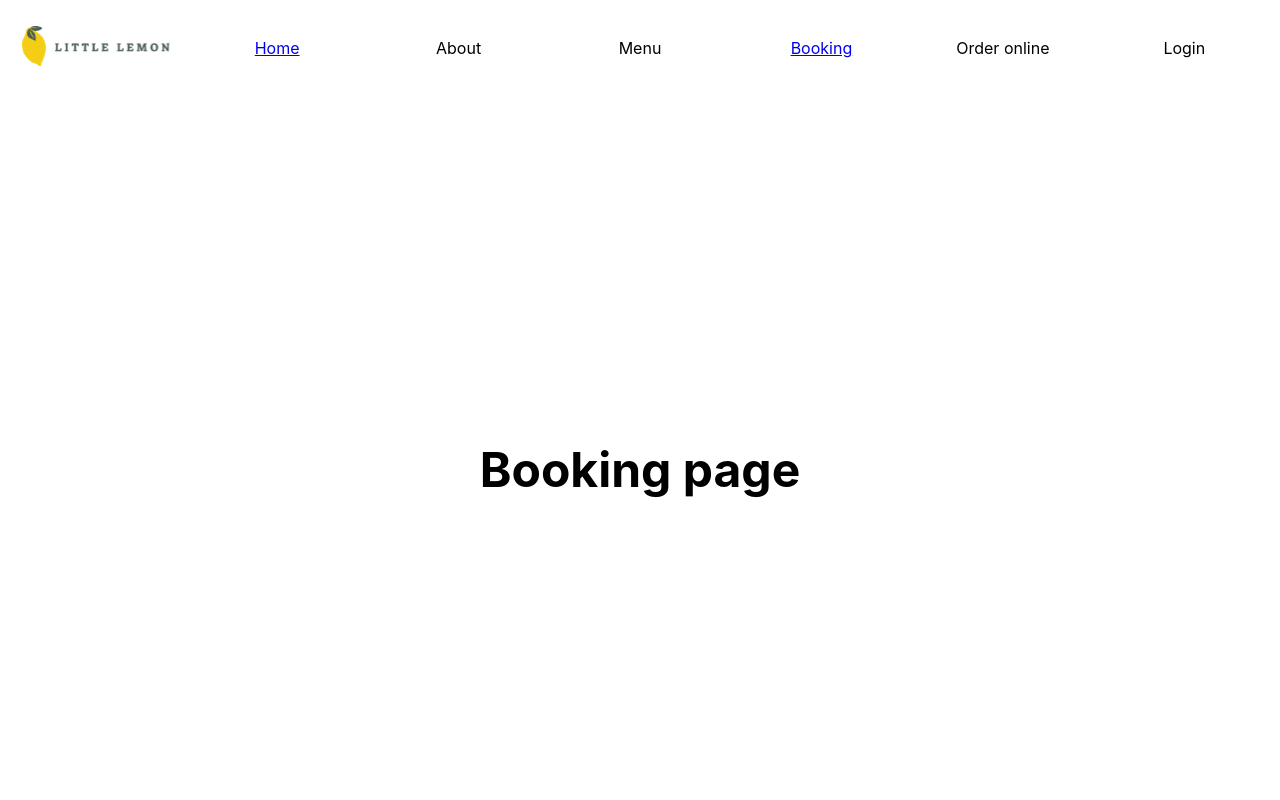
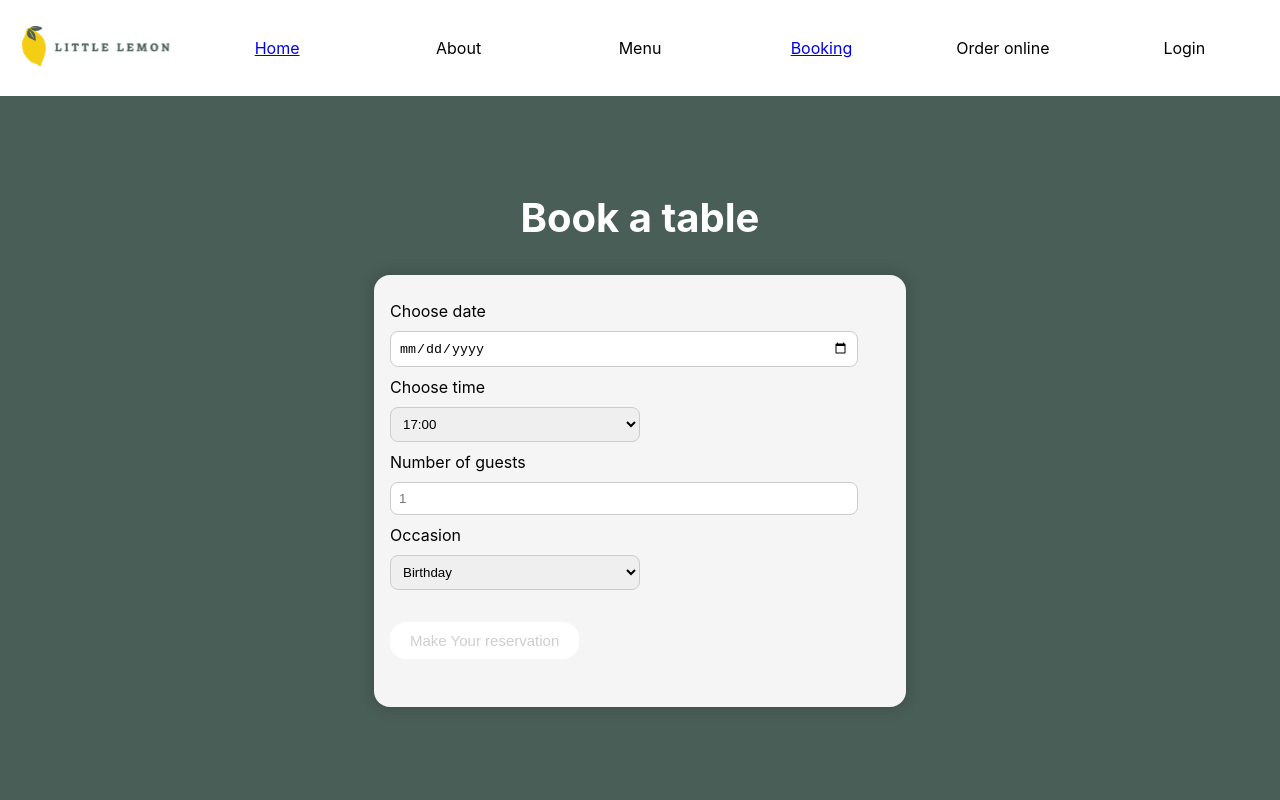
Before and after one commit to AntonioCait/capstone-project, a React (Create React App) app: page /booking in a window 1280 px wide. Shown: the top 800 px of the page. Built offline with nearby package versions, Linux system fonts and the light colour scheme.

Commit message:
booking form added

```diff
--- a/public/index.html
+++ b/public/index.html
@@ -31,6 +31,7 @@
       Learn how to configure a non-root public URL by running `npm run build`.
     -->
   <title>Little Lemon</title>
+
 </head>
 
 <body>
@@ -46,6 +47,7 @@
       To begin the development, run `npm start` or `yarn start`.
       To create a production bundle, use `npm run build` or `yarn build`.
     -->
+  <!-- <script src="https://raw.githubusercontent.com/Meta-Front-End-Developer-PC/capstone/master/api.js"></script> -->
 </body>
 
 </html>
--- /dev/null
+++ b/src/components/BookingForm.jsx
@@ -0,0 +1,102 @@
+import { useState } from 'react';
+import { Link } from 'react-router-dom';
+import '../styles/BookingForm.css';
+
+export const BookingForm = (props) => {
+	const [date, setDate] = useState('');
+	const [guests, setGuests] = useState('');
+	const [occasion, setOccasion] = useState('');
+
+	const handleDate = (e) => {
+		setDate(e.target.value);
+	};
+
+	const handleGuests = (e) => {
+		// setGuests(e.target.value);
+		// value cant be less than 1
+		if (e.target.value < 1) {
+			setGuests(1);
+		} else {
+			setGuests(e.target.value);
+		}
+	};
+
+	const handleOccasion = (e) => {
+		setOccasion(e.target.value);
+	};
+
+	const handleSubmit = (e) => {
+		e.preventDefault();
+	};
+
+	return (
+		<form className="form-form" onSubmit={handleSubmit}>
+			<label for="res-date">Choose date</label>
+			<input required type="date" id="res-date" name="res-date" value={date} onChange={handleDate} />
+			<label for="res-time">Choose time</label>
+			<select required name="res-time" id="res-time" onChange={props.handleTime}>
+				{Object.keys(props.availableTimes).map((time) => (
+					<option key={time} value={time}>
+						{time}
+					</option>
+				))}
+			</select>
+
+			<label for="guests">Number of guests</label>
+			<input
+				required
+				type="number"
+				placeholder="1"
+				min="1"
+				max="10"
+				id="guests"
+				value={guests}
+				onChange={handleGuests}
+			/>
+			<label for="occasion">Occasion</label>
+			<select required id="occasion" value={occasion} onChange={handleOccasion}>
+				<option>Birthday</option>
+				<option>Anniversary</option>
+			</select>
+			{/* <input type="submit" value="Make Your reservation" /> */}
+
+			{date && guests && occasion ? (
+				<Link to="/confirmed-booking">
+					<button
+						style={{
+							margin: '2rem 0',
+							backgroundColor: '#f5a623',
+							color: 'white',
+							border: 'none',
+							padding: '10px 20px',
+							borderRadius: '16px',
+							cursor: 'pointer',
+							fontSize: '15px',
+							fontWeight: 'medium',
+							transition: 'all 0.3s ease-in-out',
+						}}
+					>
+						Make Your reservation
+					</button>
+				</Link>
+			) : (
+				<button
+					style={{
+						margin: '2rem 0',
+						backgroundColor: '#ffffff',
+						color: '#cecece',
+						border: 'none',
+						padding: '10px 20px',
+						borderRadius: '16px',
+						fontSize: '15px',
+						fontWeight: 'medium',
+						transition: 'all 0.3s ease-in-out',
+					}}
+					disabled
+				>
+					Make Your reservation
+				</button>
+			)}
+		</form>
+	);
+};
--- a/src/index.js
+++ b/src/index.js
@@ -7,6 +7,7 @@ import { BrowserRouter, Routes, Route } from 'react-router-dom';
 import { Header } from './sections/Header';
 import { Footer } from './sections/Footer';
 import { Booking } from './pages/Booking';
+import ConfirmedBooking from './pages/ConfirmedBooking';
 
 const root = ReactDOM.createRoot(document.getElementById('root'));
 root.render(
@@ -16,6 +17,7 @@ root.render(
 			<Routes>
 				<Route path="/" element={<App />} />
 				<Route path="/booking" element={<Booking />} />
+				<Route path="/confirmed-booking" element={<ConfirmedBooking />} />
 			</Routes>
 			<Footer />
 		</BrowserRouter>
--- a/src/pages/Booking.jsx
+++ b/src/pages/Booking.jsx
@@ -1,11 +1,59 @@
 import '../styles/Booking.css';
+import { BookingForm } from '../components/BookingForm';
+import { useState, useReducer, useEffect } from 'react';
 
 export const Booking = () => {
+	// const [availableTimes, setAvailableTimes] = useState([
+	// 	'17:00',
+	// 	'18:00',
+	// 	'19:00',
+	// 	'20:00',
+	// 	'21:00',
+	// 	'22:00',
+	// ]);
+
+	// change availableTimes to a reducer
+	// const [availableTimes, setAvailableTimes] = useReducer((state, newState) => ({ ...state, ...newState }), {
+	// 	'17:00': true,
+	// 	'18:00': true,
+	// 	'19:00': true,
+	// 	'20:00': true,
+	// 	'21:00': true,
+	// 	'22:00': true,
+	// });
+
+	function updateTimes(time, value) {
+		setAvailableTimes({ [time]: value });
+	}
+
+	// function called initializeTimes which will create the initial state for the availableTimes.
+	function initializeTimes() {
+		const times = {};
+		for (let i = 17; i < 23; i++) {
+			times[`${i}:00`] = true;
+		}
+		return times;
+	}
+
+	// useEffect(() => {
+	// 	initializeTimes();
+	// }, []);
+
+	// change availableTimes to a reducer using the useReducer function and provide the two previous functions as parameters.
+	const [availableTimes, setAvailableTimes] = useReducer(
+		(state, newState) => ({ ...state, ...newState }),
+		initializeTimes()
+	);
+
+	// const handleTime = (e) => {
+	// 	setAvailableTimes(e.target.value);
+	// };
 	return (
 		<>
 			<section className="booking-wrapper">
+				<h1>Book a table</h1>
 				<div className="booking-container">
-					<h1>Booking page</h1>
+					<BookingForm availableTimes={availableTimes} handleTime={updateTimes} />
 				</div>
 			</section>
 		</>
--- /dev/null
+++ b/src/pages/ConfirmedBooking.jsx
@@ -0,0 +1,13 @@
+import React from 'react';
+import '../styles/ConfirmedBooking.css';
+
+const ConfirmedBooking = () => {
+	return (
+		<section className="confirmed-wrapper">
+			<h1>Booking Confirmed!</h1>
+			<p>Thank you for your booking. We look forward to seeing you soon.</p>
+		</section>
+	);
+};
+
+export default ConfirmedBooking;
--- a/src/sections/Header.jsx
+++ b/src/sections/Header.jsx
@@ -46,10 +46,14 @@ const Navbar = () => {
 			</div>
 			{isMenuOpen && (
 				<ul className="nav-list-mobile">
-					<li>Home</li>
+					<Link to="/">
+						<li>Home</li>
+					</Link>
 					<li>About</li>
 					<li>Menu</li>
-					<li>Reservations</li>
+					<Link to="/booking">
+						<li>Booking</li>
+					</Link>
 					<li>Order online</li>
 					<li>Login</li>
 				</ul>
--- a/src/styles/Booking.css
+++ b/src/styles/Booking.css
@@ -1,19 +1,41 @@
 .booking-wrapper {
 	margin-top: 60px;
-	height: 100vh;
+	/* height: 100vh; */
+	background-color: #495e57;
+	padding: 100px 0 100px 0;
+}
+
+.booking-wrapper h1 {
+	color: #fff;
+	font-size: 2.5rem;
+	text-align: center;
 }
 
 .booking-container {
 	display: flex;
+	flex-direction: column;
+	align-items: center;
 	justify-content: center;
-	align-items: center;
-	height: 100%;
+	width: 100%;
+	max-width: 1200px;
+	margin: 0 auto;
 }
 
-.booking-container h1 {
-	font-size: 3rem;
-	font-weight: 700;
-	color: black;
-	text-align: center;
-	margin-bottom: 20px;
+/* media queries */
+@media screen and (max-width: 768px) {
+	.booking-container {
+		max-width: 80%;
+	}
 }
+
+@media screen and (max-width: 480px) {
+	.booking-container {
+		max-width: 80%;
+	}
+}
+
+@media screen and (max-width: 320px) {
+	.booking-container {
+		max-width: 80%;
+	}
+}
--- /dev/null
+++ b/src/styles/BookingForm.css
@@ -0,0 +1,59 @@
+.form-form {
+	display: flex;
+	flex-direction: column;
+	align-items: flex-start;
+	justify-content: start;
+	width: 100%;
+	max-width: 500px;
+	background-color: #f5f5f5;
+	border-radius: 16px;
+	padding: 16px;
+	box-shadow: 0 0 16px 0 rgba(0, 0, 0, 0.2);
+}
+
+.form-form label {
+	display: flex;
+	flex-direction: column;
+	width: 100%;
+	margin-bottom: 10px;
+	margin-top: 10px;
+}
+
+.form-form input {
+	width: 90%;
+	padding: 8px;
+	border-radius: 8px;
+	border: 1px solid #ccc;
+}
+
+.form-form select {
+	width: 50%;
+	padding: 8px;
+	border-radius: 8px;
+	border: 1px solid #ccc;
+}
+
+/* media queries */
+@media screen and (max-width: 768px) {
+	.form-form {
+		max-width: 80%;
+	}
+}
+
+@media screen and (max-width: 480px) {
+	.form-form {
+		max-width: 80%;
+	}
+}
+
+@media screen and (max-width: 320px) {
+	.form-form {
+		max-width: 80%;
+	}
+}
+
+@media screen and (max-width: 280px) {
+	.form-form {
+		max-width: 80%;
+	}
+}
--- /dev/null
+++ b/src/styles/ConfirmedBooking.css
@@ -0,0 +1,46 @@
+.confirmed-wrapper {
+	margin-top: 60px;
+	/* height: 100vh; */
+	background-color: #495e57;
+	padding: 300px 0 300px 0;
+}
+
+.confirmed-wrapper h1 {
+	color: #fff;
+	font-size: 2.5rem;
+	text-align: center;
+}
+
+.confirmed-wrapper p {
+	color: #fff;
+	font-size: 1.5rem;
+	text-align: center;
+}
+
+/* media queries */
+@media screen and (max-width: 768px) {
+	.confirmed-wrapper h1 {
+		font-size: 2rem;
+	}
+	.confirmed-wrapper p {
+		font-size: 1.2rem;
+	}
+}
+
+@media screen and (max-width: 480px) {
+	.confirmed-wrapper h1 {
+		font-size: 1.5rem;
+	}
+	.confirmed-wrapper p {
+		font-size: 1rem;
+	}
+}
+
+@media screen and (max-width: 320px) {
+	.confirmed-wrapper h1 {
+		font-size: 1.2rem;
+	}
+	.confirmed-wrapper p {
+		font-size: 0.8rem;
+	}
+}
```
